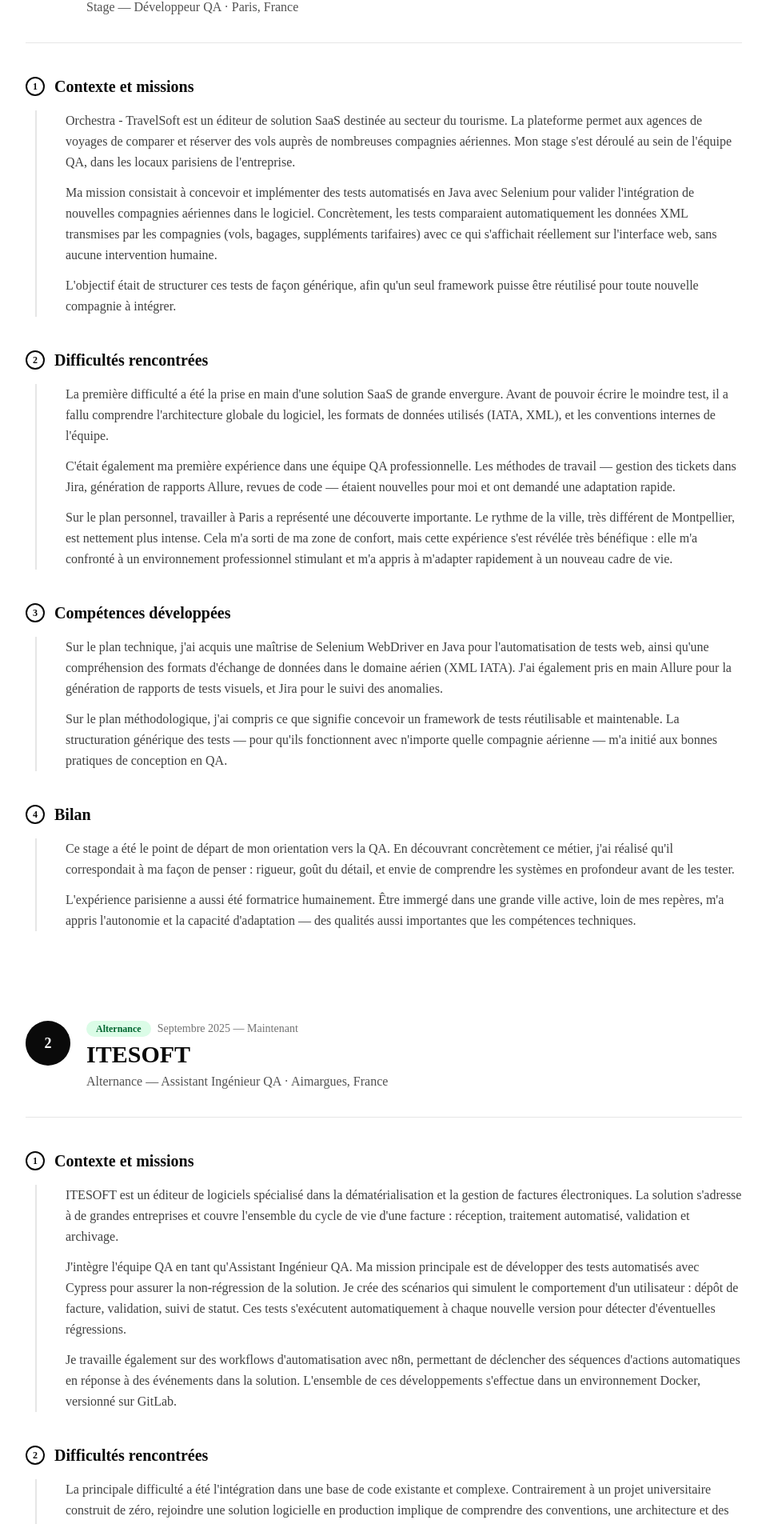
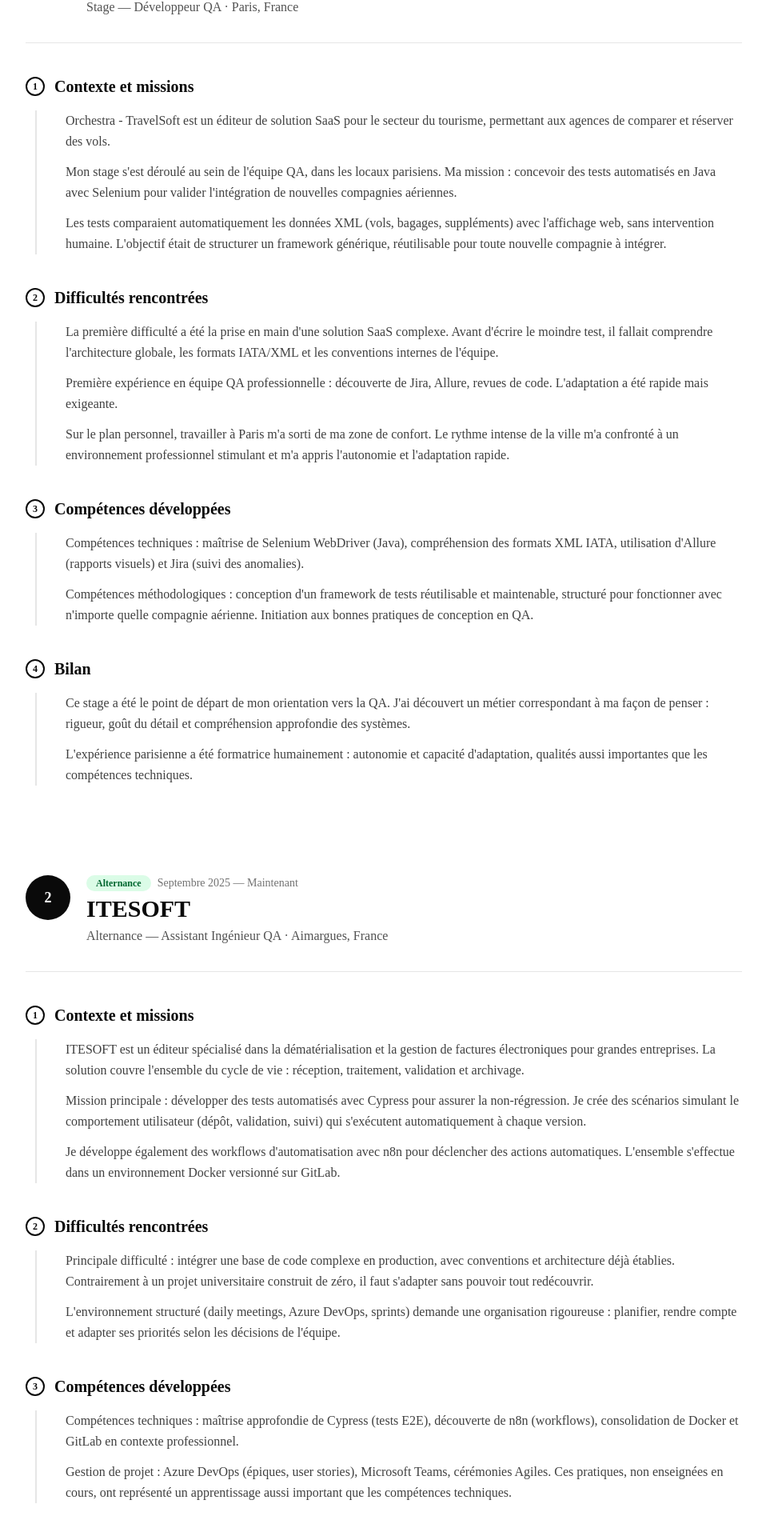
Before and after one commit to M2M2005/Site-Web, a Next.js app: page /experience in a window 1280 px wide. Shown: the part 470-2375 px from the top of the page at 80% size, without its empty margins (160-1118 px from the left). Built offline with nearby package versions, Linux system fonts and the light colour scheme.

Commit message:
Qualité rédactionnelle

```diff
--- a/components/sections/experience-ppp-section.tsx
+++ b/components/sections/experience-ppp-section.tsx
@@ -32,34 +32,34 @@
                 id: "contexte",
                 label: "Contexte et missions",
                 content: [
-                    "Orchestra - TravelSoft est un éditeur de solution SaaS destinée au secteur du tourisme. La plateforme permet aux agences de voyages de comparer et réserver des vols auprès de nombreuses compagnies aériennes. Mon stage s'est déroulé au sein de l'équipe QA, dans les locaux parisiens de l'entreprise.",
-                    "Ma mission consistait à concevoir et implémenter des tests automatisés en Java avec Selenium pour valider l'intégration de nouvelles compagnies aériennes dans le logiciel. Concrètement, les tests comparaient automatiquement les données XML transmises par les compagnies (vols, bagages, suppléments tarifaires) avec ce qui s'affichait réellement sur l'interface web, sans aucune intervention humaine.",
-                    "L'objectif était de structurer ces tests de façon générique, afin qu'un seul framework puisse être réutilisé pour toute nouvelle compagnie à intégrer.",
+                    "Orchestra - TravelSoft est un éditeur de solution SaaS pour le secteur du tourisme, permettant aux agences de comparer et réserver des vols.",
+                    "Mon stage s'est déroulé au sein de l'équipe QA, dans les locaux parisiens. Ma mission : concevoir des tests automatisés en Java avec Selenium pour valider l'intégration de nouvelles compagnies aériennes.",
+                    "Les tests comparaient automatiquement les données XML (vols, bagages, suppléments) avec l'affichage web, sans intervention humaine. L'objectif était de structurer un framework générique, réutilisable pour toute nouvelle compagnie à intégrer.",
                 ],
             },
             {
                 id: "difficultes",
                 label: "Difficultés rencontrées",
                 content: [
-                    "La première difficulté a été la prise en main d'une solution SaaS de grande envergure. Avant de pouvoir écrire le moindre test, il a fallu comprendre l'architecture globale du logiciel, les formats de données utilisés (IATA, XML), et les conventions internes de l'équipe.",
-                    "C'était également ma première expérience dans une équipe QA professionnelle. Les méthodes de travail — gestion des tickets dans Jira, génération de rapports Allure, revues de code — étaient nouvelles pour moi et ont demandé une adaptation rapide.",
-                    "Sur le plan personnel, travailler à Paris a représenté une découverte importante. Le rythme de la ville, très différent de Montpellier, est nettement plus intense. Cela m'a sorti de ma zone de confort, mais cette expérience s'est révélée très bénéfique : elle m'a confronté à un environnement professionnel stimulant et m'a appris à m'adapter rapidement à un nouveau cadre de vie.",
+                    "La première difficulté a été la prise en main d'une solution SaaS complexe. Avant d'écrire le moindre test, il fallait comprendre l'architecture globale, les formats IATA/XML et les conventions internes de l'équipe.",
+                    "Première expérience en équipe QA professionnelle : découverte de Jira, Allure, revues de code. L'adaptation a été rapide mais exigeante.",
+                    "Sur le plan personnel, travailler à Paris m'a sorti de ma zone de confort. Le rythme intense de la ville m'a confronté à un environnement professionnel stimulant et m'a appris l'autonomie et l'adaptation rapide.",
                 ],
             },
             {
                 id: "competences",
                 label: "Compétences développées",
                 content: [
-                    "Sur le plan technique, j'ai acquis une maîtrise de Selenium WebDriver en Java pour l'automatisation de tests web, ainsi qu'une compréhension des formats d'échange de données dans le domaine aérien (XML IATA). J'ai également pris en main Allure pour la génération de rapports de tests visuels, et Jira pour le suivi des anomalies.",
-                    "Sur le plan méthodologique, j'ai compris ce que signifie concevoir un framework de tests réutilisable et maintenable. La structuration générique des tests — pour qu'ils fonctionnent avec n'importe quelle compagnie aérienne — m'a initié aux bonnes pratiques de conception en QA.",
+                    "Compétences techniques : maîtrise de Selenium WebDriver (Java), compréhension des formats XML IATA, utilisation d'Allure (rapports visuels) et Jira (suivi des anomalies).",
+                    "Compétences méthodologiques : conception d'un framework de tests réutilisable et maintenable, structuré pour fonctionner avec n'importe quelle compagnie aérienne. Initiation aux bonnes pratiques de conception en QA.",
                 ],
             },
             {
                 id: "bilan",
                 label: "Bilan",
                 content: [
-                    "Ce stage a été le point de départ de mon orientation vers la QA. En découvrant concrètement ce métier, j'ai réalisé qu'il correspondait à ma façon de penser : rigueur, goût du détail, et envie de comprendre les systèmes en profondeur avant de les tester.",
-                    "L'expérience parisienne a aussi été formatrice humainement. Être immergé dans une grande ville active, loin de mes repères, m'a appris l'autonomie et la capacité d'adaptation — des qualités aussi importantes que les compétences techniques.",
+                    "Ce stage a été le point de départ de mon orientation vers la QA. J'ai découvert un métier correspondant à ma façon de penser : rigueur, goût du détail et compréhension approfondie des systèmes.",
+                    "L'expérience parisienne a été formatrice humainement : autonomie et capacité d'adaptation, qualités aussi importantes que les compétences techniques.",
                 ],
             },
         ],
@@ -76,33 +76,33 @@
                 id: "contexte",
                 label: "Contexte et missions",
                 content: [
-                    "ITESOFT est un éditeur de logiciels spécialisé dans la dématérialisation et la gestion de factures électroniques. La solution s'adresse à de grandes entreprises et couvre l'ensemble du cycle de vie d'une facture : réception, traitement automatisé, validation et archivage.",
-                    "J'intègre l'équipe QA en tant qu'Assistant Ingénieur QA. Ma mission principale est de développer des tests automatisés avec Cypress pour assurer la non-régression de la solution. Je crée des scénarios qui simulent le comportement d'un utilisateur : dépôt de facture, validation, suivi de statut. Ces tests s'exécutent automatiquement à chaque nouvelle version pour détecter d'éventuelles régressions.",
-                    "Je travaille également sur des workflows d'automatisation avec n8n, permettant de déclencher des séquences d'actions automatiques en réponse à des événements dans la solution. L'ensemble de ces développements s'effectue dans un environnement Docker, versionné sur GitLab.",
+                    "ITESOFT est un éditeur spécialisé dans la dématérialisation et la gestion de factures électroniques pour grandes entreprises. La solution couvre l'ensemble du cycle de vie : réception, traitement, validation et archivage.",
+                    "Mission principale : développer des tests automatisés avec Cypress pour assurer la non-régression. Je crée des scénarios simulant le comportement utilisateur (dépôt, validation, suivi) qui s'exécutent automatiquement à chaque version.",
+                    "Je développe également des workflows d'automatisation avec n8n pour déclencher des actions automatiques. L'ensemble s'effectue dans un environnement Docker versionné sur GitLab.",
                 ],
             },
             {
                 id: "difficultes",
                 label: "Difficultés rencontrées",
                 content: [
-                    "La principale difficulté a été l'intégration dans une base de code existante et complexe. Contrairement à un projet universitaire construit de zéro, rejoindre une solution logicielle en production implique de comprendre des conventions, une architecture et des dépendances déjà établies, sans pouvoir tout redécouvrir depuis le début.",
-                    "L'environnement de travail structuré — daily meetings, Azure DevOps, sprints — demande aussi une organisation personnelle rigoureuse. Il faut être capable de planifier ses tâches, de rendre compte de son avancement et d'adapter ses priorités en fonction des décisions de l'équipe.",
+                    "Principale difficulté : intégrer une base de code complexe en production, avec conventions et architecture déjà établies. Contrairement à un projet universitaire construit de zéro, il faut s'adapter sans pouvoir tout redécouvrir.",
+                    "L'environnement structuré (daily meetings, Azure DevOps, sprints) demande une organisation rigoureuse : planifier, rendre compte et adapter ses priorités selon les décisions de l'équipe.",
                 ],
             },
             {
                 id: "competences",
                 label: "Compétences développées",
                 content: [
-                    "Techniquement, j'ai approfondi Cypress pour les tests end-to-end, découvert n8n pour l'automatisation de workflows, et consolidé mon utilisation de Docker et GitLab dans un contexte professionnel réel.",
-                    "J'ai aussi acquis une compréhension concrète de la gestion de projet en entreprise : utilisation d'Azure DevOps pour le suivi des épiques et user stories, communication via Microsoft Teams, et participation aux cérémonies agiles. Ces outils et pratiques ne sont pas enseignés en cours — les découvrir en situation réelle a été un apprentissage aussi important que les compétences techniques.",
+                    "Compétences techniques : maîtrise approfondie de Cypress (tests E2E), découverte de n8n (workflows), consolidation de Docker et GitLab en contexte professionnel.",
+                    "Gestion de projet : Azure DevOps (épiques, user stories), Microsoft Teams, cérémonies Agiles. Ces pratiques, non enseignées en cours, ont représenté un apprentissage aussi important que les compétences techniques.",
                 ],
             },
             {
                 id: "bilan",
                 label: "Bilan",
                 content: [
-                    "Cette alternance confirme et approfondit l'orientation initiée lors du stage Orchestra. Le fait d'évoluer dans une équipe QA structurée, sur une solution d'envergure, me permet de mesurer la réalité du métier au quotidien.",
-                    "Le QA est un domaine peu présent dans les cursus universitaires, précisément parce qu'il n'est véritablement utile que dans des équipes travaillant sur des logiciels complexes. Y contribuer dès maintenant me donne une longueur d'avance significative, et renforce mon projet de poursuivre en Master spécialisé en qualité logicielle.",
+                    "Cette alternance confirme et approfondit l'orientation initiée chez Orchestra. Évoluer dans une équipe QA structurée sur une solution d'envergure me permet de mesurer la réalité du métier au quotidien.",
+                    "Le QA, peu présent dans les cursus universitaires, n'est véritablement utile que sur des logiciels complexes. Y contribuer dès maintenant me donne une longueur d'avance et renforce mon projet de Master spécialisé en qualité logicielle.",
                 ],
             },
         ],
```
Also changed, not shown: components/sections/about-section.tsx (+9 -12 lines), components/sections/experiences-section.tsx (+8 -12 lines), components/sections/projects-section.tsx (+18 -22 lines).
